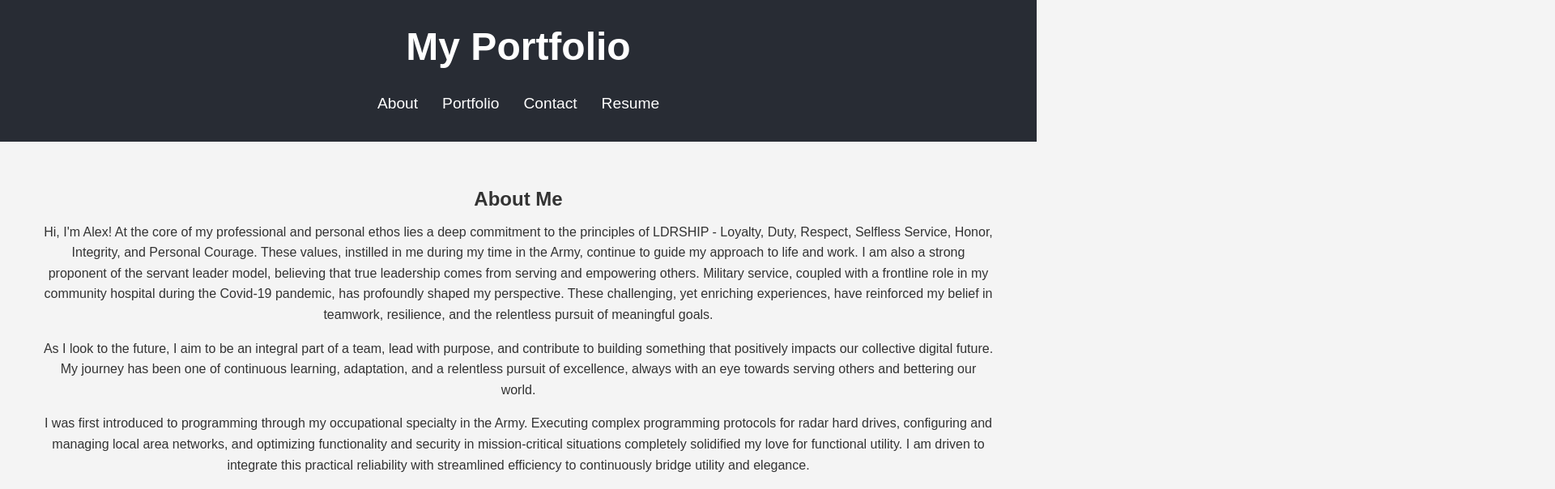
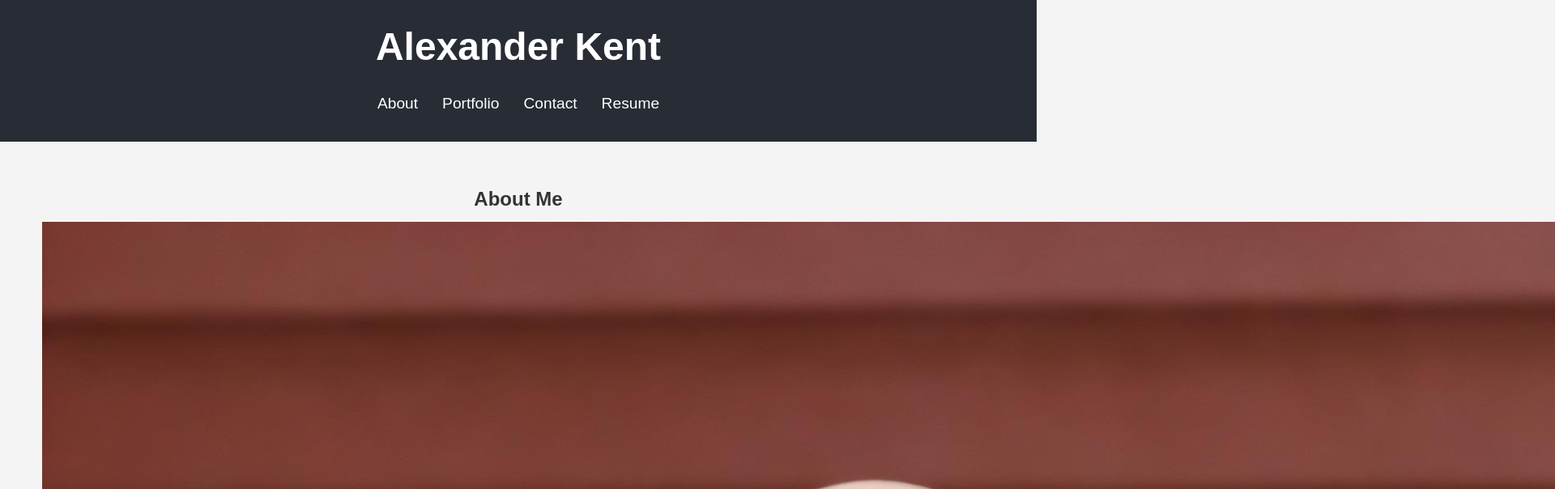
Before and after one commit to Akent90/MyPortfolio, a React (Create React App) app: page / in a window 1280 px wide. Shown: the top 604 px of the page at 81% size, 1920 px wide, since content can reach past the window. Built offline with nearby package versions, Linux system fonts and the light colour scheme.

Commit message:
Adding headshot to About Me page

```diff
--- a/src/components/Header/Header.jsx
+++ b/src/components/Header/Header.jsx
@@ -3,7 +3,7 @@ import Navigation from '../Navigation/Navigation';
 
 const Header = () => (
     <header>
-        <h1>My Portfolio</h1>
+        <h1>Alexander Kent</h1>
         <Navigation />
     </header>
 );
--- a/src/pages/About.jsx
+++ b/src/pages/About.jsx
@@ -1,8 +1,10 @@
 import React from 'react';
+import headshot from '../assets/images/Headshot.jpeg';
 
 const About = () => (
-    <section>
+    <section id="about" className="selected">
         <h2>About Me</h2>
+        <img src={headshot} alt="Alex" className="headshot" />
         <p>
             Hi, I'm Alex! At the core of my professional and personal ethos lies a
             deep commitment to the principles of LDRSHIP - Loyalty, Duty, Respect,
```
Also changed, not shown: src/assets/images/Headshot.jpeg (added).
